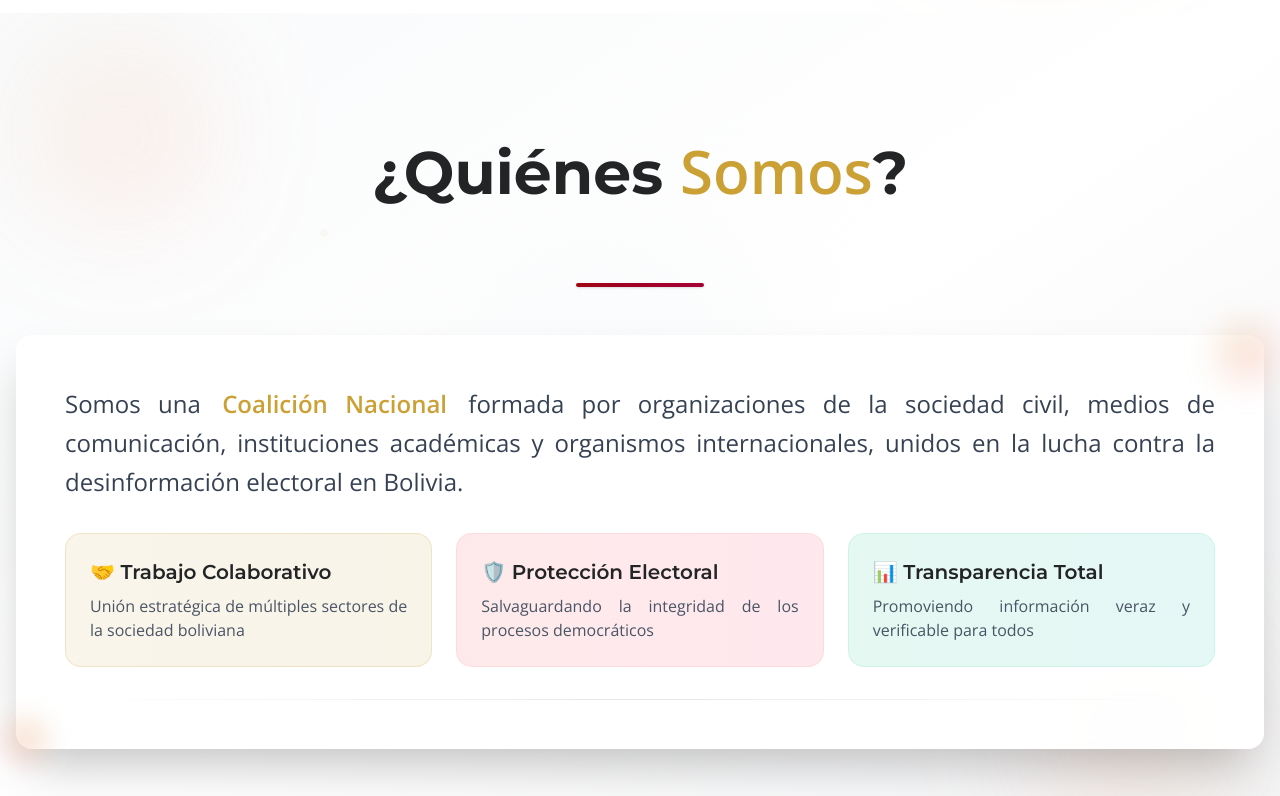
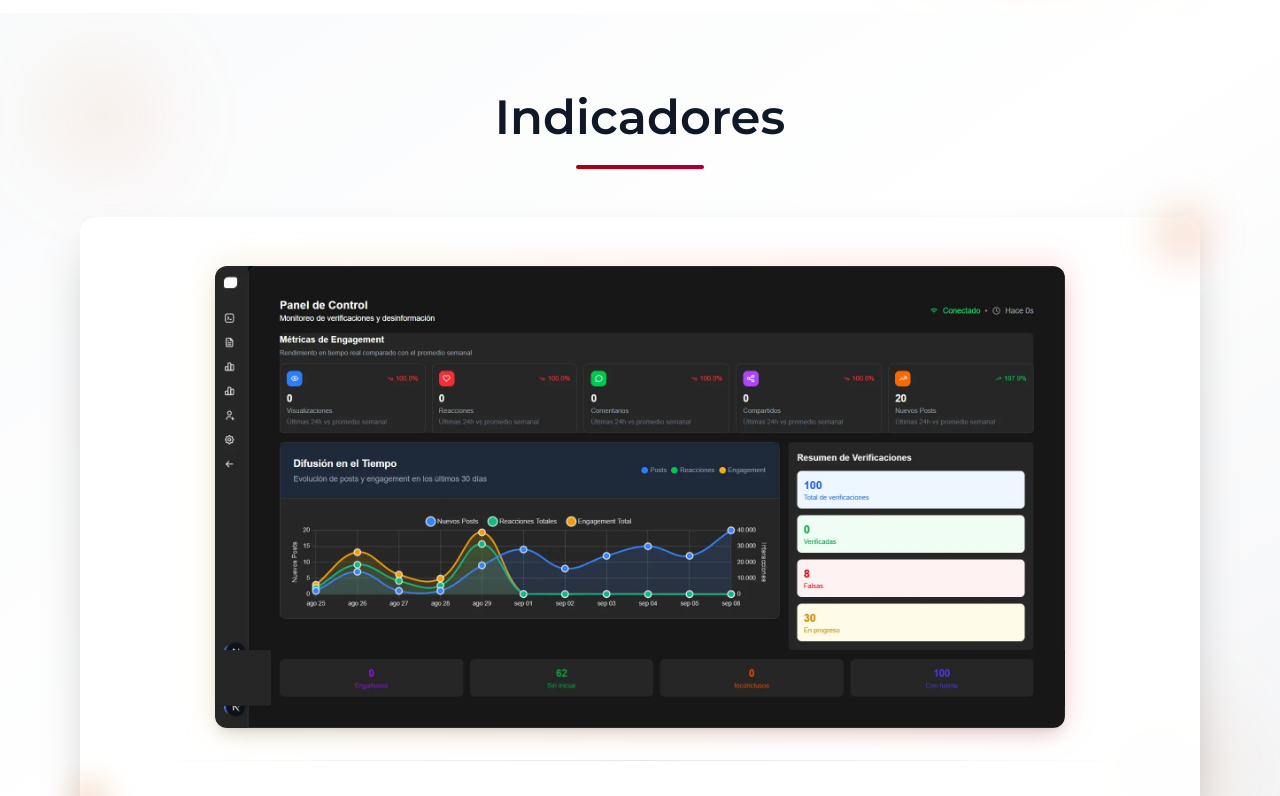
Before and after one commit to brayanaplm01/Coalicionv3, a Next.js app: page / in a window 1280 px wide. Shown: the part 2240-3036 px from the top of the page. Built offline with nearby package versions, Linux system fonts and the light colour scheme.

Commit message:
Fix indicadores 1

```diff
--- a/src/app/about-us/page.tsx
+++ b/src/app/about-us/page.tsx
@@ -2,7 +2,7 @@
 
 import { useState } from "react";
 import { AboutHeroSection } from "../components/layouts/about-hero-section";
-import { AboutSection } from "../components/layouts/about-section";
+import { IndicadoresSection } from "../components/layouts/indicadores-section";
 import MissionVisionSection from "../components/layouts/mission-vision-section";
 import { Footer } from "../components/layouts/footer";
 import SimpleNavbar from "../components/layouts/simple-navbar";
@@ -21,8 +21,8 @@
         {/* Hero Section */}
         <AboutHeroSection />
 
-        {/* About Section - Quiénes Somos */}
-        <AboutSection />
+        {/* About Section - Indicadores */}
+        <IndicadoresSection />
 
         {/* Mission, Vision & Objectives Section - Nuestra Propuesta */}
         <MissionVisionSection />
--- a/src/app/components/layouts/about-hero-section.tsx
+++ b/src/app/components/layouts/about-hero-section.tsx
@@ -2,7 +2,6 @@
 
 import React, { useEffect, useState } from "react";
 import { motion } from "motion/react";
-import { IconUsers, IconTarget, IconHeart } from "@tabler/icons-react";
 
 // Predefined positions to avoid hydration mismatch
 const particlePositions = [
--- a/src/app/components/layouts/about-section.tsx
+++ b/src/app/components/layouts/indicadores-section.tsx
@@ -4,7 +4,7 @@
 import { motion } from "motion/react";
 import Image from "next/image";
 
-export function AboutSection() {
+export function IndicadoresSection() {
   return (
     <motion.section
       id="indicadores"
--- a/src/app/components/layouts/quienes-somos-section.tsx
+++ /dev/null
@@ -1,195 +0,0 @@
-"use client";
-
-import React from "react";
-import { motion } from "motion/react";
-
-export function QuienesSomosSection() {
-  return (
-    <motion.section
-      id="quienes-somos"
-      className="py-20 lg:py-32 bg-gradient-to-br from-gray-50 via-white to-gray-100 relative overflow-hidden"
-      initial={{ opacity: 0 }}
-      whileInView={{ opacity: 1 }}
-      transition={{ duration: 0.8 }}
-      viewport={{ once: true, amount: 0.2 }}
-    >
-      {/* Enhanced decorative background elements */}
-      <motion.div
-        className="absolute top-10 left-10 w-40 h-40 bg-gradient-to-br from-[#CBA135]/15 to-red-400/15 rounded-full blur-3xl"
-        initial={{ scale: 0, opacity: 0 }}
-        whileInView={{ scale: 1, opacity: 1 }}
-        transition={{ duration: 1.5, delay: 0.2 }}
-        viewport={{ once: true }}
-      />
-      <motion.div
-        className="absolute bottom-10 right-10 w-52 h-52 bg-gradient-to-br from-red-400/12 to-[#CBA135]/12 rounded-full blur-3xl"
-        initial={{ scale: 0, opacity: 0 }}
-        whileInView={{ scale: 1, opacity: 1 }}
-        transition={{ duration: 1.5, delay: 0.4 }}
-        viewport={{ once: true }}
-      />
-      <motion.div
-        className="absolute top-1/2 left-1/2 transform -translate-x-1/2 -translate-y-1/2 w-96 h-96 bg-gradient-to-br from-slate-100/30 to-gray-100/30 rounded-full blur-3xl"
-        initial={{ scale: 0, opacity: 0 }}
-        whileInView={{ scale: 1, opacity: 1 }}
-        transition={{ duration: 2, delay: 0.6 }}
-        viewport={{ once: true }}
-      />
-
-      <div className="max-w-7xl mx-auto px-4 text-center relative z-10">
-        {/* Enhanced Header */}
-        <motion.div
-          className="mb-16 lg:mb-20"
-          initial={{ opacity: 0, y: 30 }}
-          whileInView={{ opacity: 1, y: 0 }}
-          transition={{ duration: 0.8, delay: 0.1 }}
-          viewport={{ once: true }}
-        >
-          <motion.h2
-            className="text-4xl md:text-5xl lg:text-6xl font-montserrat font-bold text-[#222426] mb-4"
-            initial={{ opacity: 0, y: 20 }}
-            whileInView={{ opacity: 1, y: 0 }}
-            transition={{ duration: 0.6, delay: 0.2 }}
-            viewport={{ once: true }}
-          >
-            ¿Quiénes <span className="text-[#CBA135] font-semibold">Somos</span>?
-          </motion.h2>
-        </motion.div>
-
-        {/* Red underline with gradient */}
-        <motion.div
-          className="w-32 h-1 bg-gradient-to-r from-red-800 to-rose-800 rounded-full mx-auto mb-12 shadow-sm"
-          initial={{ width: 0 }}
-          whileInView={{ width: 128 }}
-          transition={{ duration: 1, delay: 0.3 }}
-          viewport={{ once: true }}
-        />
-
-        {/* Content Card with enhanced styling */}
-        <motion.div
-          className="relative bg-white/95 backdrop-blur-sm rounded-2xl shadow-2xl p-8 lg:p-12 border border-white/50 hover:shadow-3xl transition-all duration-500 hover:scale-[1.02] group"
-          initial={{ opacity: 0, y: 50, scale: 0.95 }}
-          whileInView={{ opacity: 1, y: 0, scale: 1 }}
-          transition={{ duration: 0.8, delay: 0.5 }}
-          viewport={{ once: true }}
-        >
-          {/* Card decorative elements */}
-          <motion.div
-            className="absolute -top-4 -right-4 w-16 h-16 bg-gradient-to-br from-[#CBA135]/20 to-red-400/20 rounded-full blur-lg group-hover:scale-125 transition-transform duration-500"
-            initial={{ scale: 0, opacity: 0 }}
-            whileInView={{ scale: 1, opacity: 1 }}
-            transition={{ duration: 0.6, delay: 0.7 }}
-            viewport={{ once: true }}
-          />
-          <motion.div
-            className="absolute -bottom-4 -left-4 w-12 h-12 bg-gradient-to-tr from-red-400/20 to-[#CBA135]/20 rounded-full blur-md group-hover:scale-110 transition-transform duration-500"
-            initial={{ scale: 0, opacity: 0 }}
-            whileInView={{ scale: 1, opacity: 1 }}
-            transition={{ duration: 0.6, delay: 0.8 }}
-            viewport={{ once: true }}
-          />
-
-          <div className="relative text-justify z-10">
-            <motion.p
-              className="text-xl sm:text-2xl lg:text-2xl text-gray-700 leading-relaxed font-opensans mb-8"
-              initial={{ opacity: 0, y: 20 }}
-              whileInView={{ opacity: 1, y: 0 }}
-              transition={{ duration: 0.8, delay: 0.6 }}
-              viewport={{ once: true }}
-            >
-              Somos una <span className="font-semibold text-[#CBA135] px-1 rounded">Coalición Nacional</span> formada por organizaciones de la
-              sociedad civil, medios de comunicación, instituciones académicas
-              y organismos internacionales, unidos en la lucha contra la
-              desinformación electoral en Bolivia.
-            </motion.p>
-
-            {/* Features Grid */}
-            <div className="grid md:grid-cols-3 gap-6 mt-8">
-              {/* Feature 1 */}
-              <motion.div
-                className="bg-gradient-to-r from-[#CBA135]/10 to-[#B8941F]/10 rounded-2xl p-6 border border-[#CBA135]/20 hover:shadow-lg transition-all duration-300"
-                initial={{ opacity: 0, y: 20 }}
-                whileInView={{ opacity: 1, y: 0 }}
-                transition={{ duration: 0.6, delay: 0.7 }}
-                viewport={{ once: true }}
-              >
-                <h3 className="text-xl font-montserrat font-semibold text-[#222426] mb-2">
-                  🤝 Trabajo Colaborativo
-                </h3>
-                <p className="text-gray-600 font-opensans">
-                  Unión estratégica de múltiples sectores de la sociedad boliviana
-                </p>
-              </motion.div>
-
-              {/* Feature 2 */}
-              <motion.div
-                className="bg-gradient-to-r from-red-500/10 to-rose-500/10 rounded-2xl p-6 border border-red-300/20 hover:shadow-lg transition-all duration-300"
-                initial={{ opacity: 0, y: 20 }}
-                whileInView={{ opacity: 1, y: 0 }}
-                transition={{ duration: 0.6, delay: 0.8 }}
-                viewport={{ once: true }}
-              >
-                <h3 className="text-xl font-montserrat font-semibold text-[#222426] mb-2">
-                  🛡️ Protección Electoral
-                </h3>
-                <p className="text-gray-600 font-opensans">
-                  Salvaguardando la integridad de los procesos democráticos
-                </p>
-              </motion.div>
-
-              {/* Feature 3 */}
-              <motion.div
-                className="bg-gradient-to-r from-emerald-500/10 to-teal-500/10 rounded-2xl p-6 border border-emerald-300/20 hover:shadow-lg transition-all duration-300"
-                initial={{ opacity: 0, y: 20 }}
-                whileInView={{ opacity: 1, y: 0 }}
-                transition={{ duration: 0.6, delay: 0.9 }}
-                viewport={{ once: true }}
-              >
-                <h3 className="text-xl font-montserrat font-semibold text-[#222426] mb-2">
-                  📊 Transparencia Total
-                </h3>
-                <p className="text-gray-600 font-opensans">
-                  Promoviendo información veraz y verificable para todos
-                </p>
-              </motion.div>
-            </div>
-          </div>
-
-          {/* Bottom subtle border */}
-          <motion.div
-            className="mt-8 h-px bg-gradient-to-r from-transparent via-gray-200 to-transparent"
-            initial={{ width: 0 }}
-            whileInView={{ width: "100%" }}
-            transition={{ duration: 1, delay: 0.9 }}
-            viewport={{ once: true }}
-          />
-        </motion.div>
-      </div>
-
-      {/* Additional background pattern */}
-      <div className="absolute inset-0 opacity-5">
-        <motion.div
-          className="absolute top-1/4 left-1/4 w-2 h-2 bg-[#CBA135] rounded-full"
-          initial={{ scale: 0 }}
-          whileInView={{ scale: 1 }}
-          transition={{ duration: 0.3, delay: 1.2 }}
-          viewport={{ once: true }}
-        />
-        <motion.div
-          className="absolute top-3/4 right-1/4 w-1 h-1 bg-red-500 rounded-full"
-          initial={{ scale: 0 }}
-          whileInView={{ scale: 1 }}
-          transition={{ duration: 0.3, delay: 1.4 }}
-          viewport={{ once: true }}
-        />
-        <motion.div
-          className="absolute top-1/2 left-3/4 w-1.5 h-1.5 bg-[#CBA135] rounded-full"
-          initial={{ scale: 0 }}
-          whileInView={{ scale: 1 }}
-          transition={{ duration: 0.3, delay: 1.6 }}
-          viewport={{ once: true }}
-        />
-      </div>
-    </motion.section>
-  );
-}
--- a/src/app/page.tsx
+++ b/src/app/page.tsx
@@ -3,8 +3,7 @@
 import { useState } from "react";
 import { HeroSection } from "./components/layouts/hero-section";
 import { SliderLogos } from "./components/layouts/slider-logos";
-import { QuienesSomosSection } from "./components/layouts/quienes-somos-section";
-import { AboutSection } from "./components/layouts/about-section";
+import { IndicadoresSection } from "./components/layouts/indicadores-section";
 import MissionVisionSection from "./components/layouts/mission-vision-section";
 import { LatestNewsSection } from "./components/layouts/latest-news-section";
 import { HowToParticipateSection } from "./components/layouts/how-to-participate-section";
@@ -34,11 +33,8 @@
         {/* Mission, Vision & Objectives Section - Nuestra Propuesta */}
         <MissionVisionSection />
 
-        {/* About Section - Quiénes Somos */}
-        <QuienesSomosSection />
-
         {/* Indicadores Section */}
-        <AboutSection />
+        <IndicadoresSection />
 
         {/* Latest News Section - Últimas Noticias */}
         <LatestNewsSection />
```
